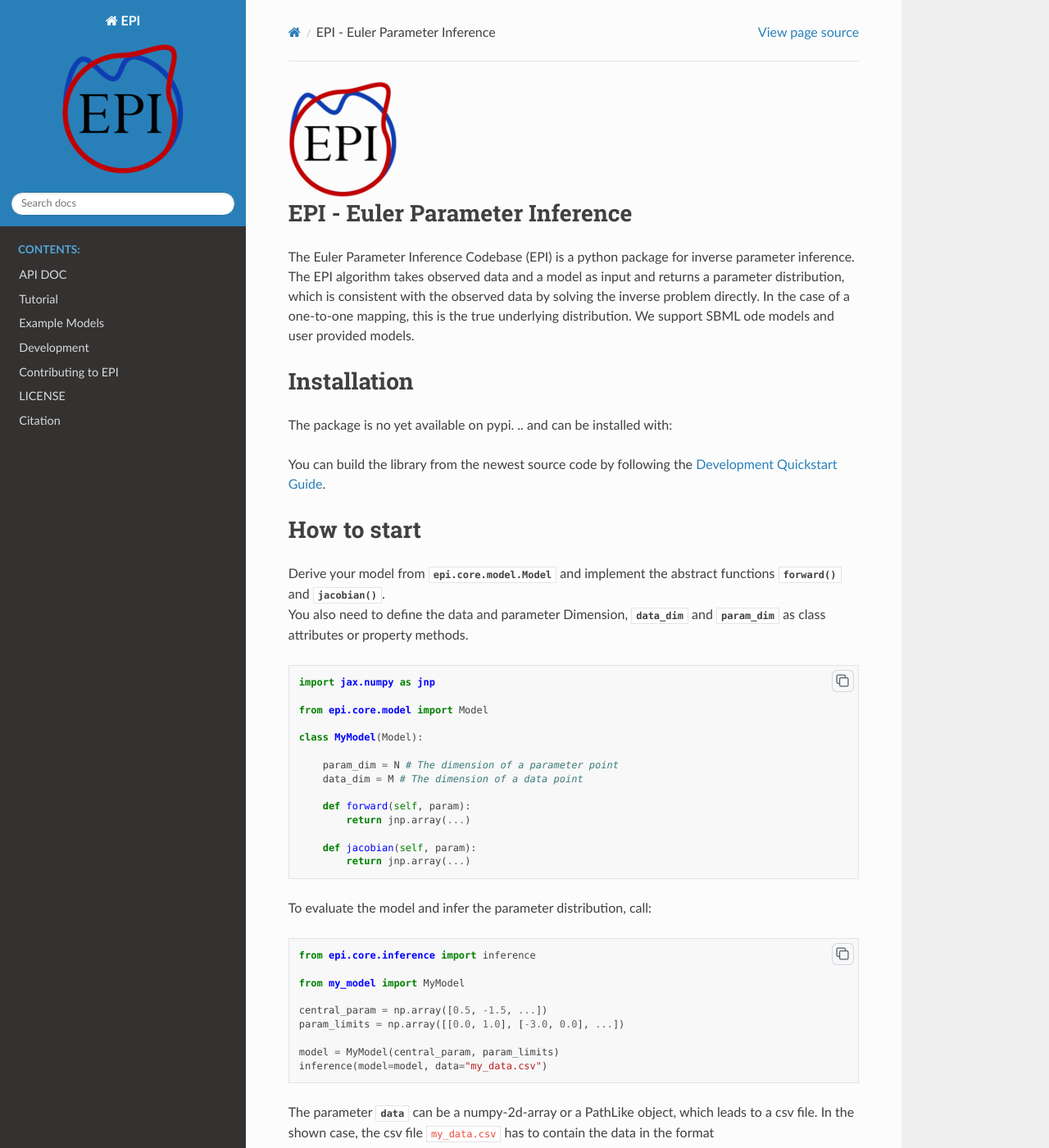
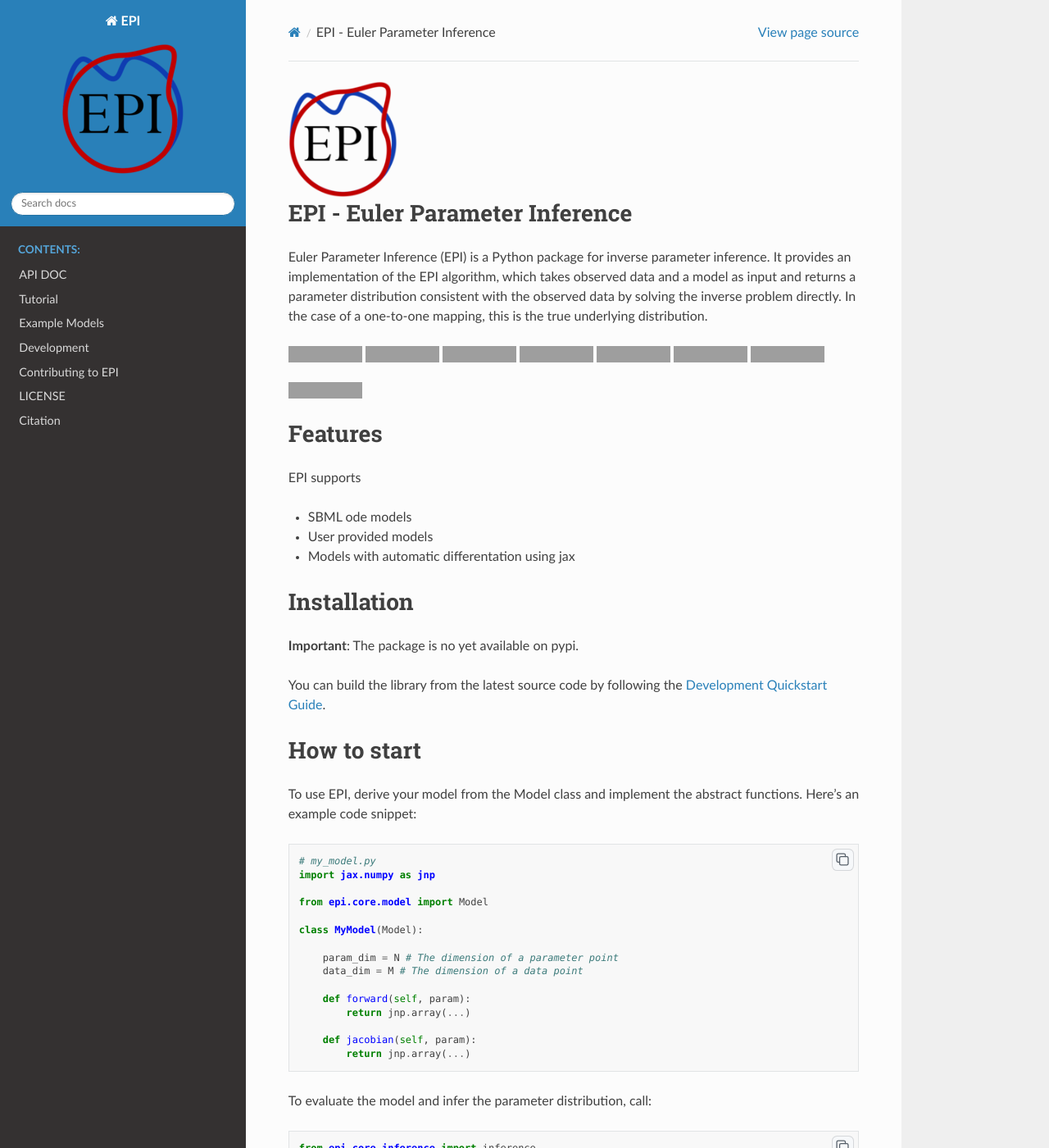
Before and after one commit to Systems-Theory-in-Systems-Biology/EPI, a Sphinx documentation site: the page built from docs/source/welcome.rst, in a window 1280 px wide and 1400 px high. Shown: the whole window at 82% size. Built offline with Sphinx 7.4.7 and the Read the Docs theme 2.0.0, drawn with Linux system fonts in a browser that asks for light colours; pages that are not in the unit, such as notebooks, are missing from menus; some of the changed text lies outside the part shown; grey boxes are pictures that could not be loaded.

Commit message:
Improve wording

```diff
--- a/docs/source/examples/sbml_example.rst
+++ b/docs/source/examples/sbml_example.rst
@@ -11,6 +11,8 @@ ____________
 
 * Super simple setup
 * No need to write any model code
+
+Here's a code snippet to load your own sbml model and to do the parameter inference:
 
 .. code-block:: python
 
--- a/docs/source/welcome.rst
+++ b/docs/source/welcome.rst
@@ -5,35 +5,62 @@
 EPI - Euler Parameter Inference
 -------------------------------
 
-
-The Euler Parameter Inference Codebase (EPI) is a python package for inverse parameter inference.
-The EPI algorithm takes observed data and a model as input and returns a parameter distribution, which is consistent with the observed data by solving the inverse problem directly. In the case of a one-to-one mapping, this is the true underlying distribution.
-We support SBML ode models and user provided models.
+Euler Parameter Inference (EPI) is a Python package for inverse parameter inference. It provides an implementation of the EPI algorithm, which takes observed data and a model as input and returns a parameter distribution consistent with the observed data by solving the inverse problem directly. In the case of a one-to-one mapping, this is the true underlying distribution.
 
 .. Put the badges here?
+.. image:: https://github.com/Systems-Theory-in-Systems-Biology/EPI/actions/workflows/pages/pages-build-deployment/badge.svg
+    :target: https://github.com/Systems-Theory-in-Systems-Biology/EPI/actions/workflows/pages/pages-build-deployment
+.. image:: https://github.com/Systems-Theory-in-Systems-Biology/EPI/actions/workflows/sphinx.yml/badge.svg
+    :target: https://github.com/Systems-Theory-in-Systems-Biology/EPI/actions/workflows/sphinx.yml
+.. image:: https://github.com/Systems-Theory-in-Systems-Biology/EPI/actions/workflows/ci.yml/badge.svg
+    :target: https://github.com/Systems-Theory-in-Systems-Biology/EPI/actions/workflows/ci.yml
+.. image:: https://img.shields.io/github/actions/workflow/status/Systems-Theory-in-Systems-Biology/EPI/ci.yml?label=pytest&logo=pytest
+    :target: https://github.com/Systems-Theory-in-Systems-Biology/EPI/actions/workflows/ci.yml
+    :alt: pytest
+
+.. image:: https://img.shields.io/badge/flake8-checked-blue.svg
+    :target: https://flake8.pycqa.org/
+.. image:: https://img.shields.io/badge/code%20style-black-000000.svg
+    :target: https://github.com/psf/black
+.. image:: https://img.shields.io/badge/License-MIT-yellow.svg
+    :target: ./LICENSE.md
+.. image:: https://img.shields.io/badge/python-3.10-purple.svg
+    :target: https://www.python.org/
+
+--------
+Features
+--------
+
+EPI supports
+
+* SBML ode models
+* User provided models
+* Models with automatic differentation using jax
 
 ------------
 Installation
 ------------
 
-The package is no yet available on pypi.
+**Important**: The package is no yet available on pypi.
+
 ..  and can be installed with:
 
 .. .. code-block:: bash
 
 ..    pip install epi
 
-You can build the library from the newest source code by following the :doc:`Development Quickstart Guide </MarkdownLinks/development>`.
+You can build the library from the latest source code by following the :doc:`Development Quickstart Guide </MarkdownLinks/development>`.
 
 ------------
 How to start
 ------------
 
-| Derive your model from :py:class:`epi.core.model.Model` and implement the abstract functions :py:meth:`~epi.core.model.Model.forward` and :py:meth:`~epi.core.model.Model.jacobian`.
-| You also need to define the data and parameter Dimension, :py:attr:`~epi.core.model.Model.data_dim` and :py:attr:`~epi.core.model.Model.param_dim` as class attributes or property methods.
+.. To use EPI, derive your model from :py:class:`epi.core.model.Model` and implement the abstract functions :py:meth:`~epi.core.model.Model.forward` and :py:meth:`~epi.core.model.Model.jacobian`. You also need to define the data and parameter dimension, :py:attr:`~epi.core.model.Model.data_dim` and :py:attr:`~epi.core.model.Model.param_dim` of your model.
+To use EPI, derive your model from the Model class and implement the abstract functions. Here's an example code snippet:
 
 .. code-block:: python
 
+    # my_model.py
     import jax.numpy as jnp
 
     from epi.core.model import Model
@@ -63,7 +90,7 @@ To evaluate the model and infer the parameter distribution, call:
     model = MyModel(central_param, param_limits)
     inference(model=model, data="my_data.csv")
 
-The parameter :py:attr:`data` can be a numpy-2d-array or a PathLike object, which leads to a csv file. In the shown case, the csv file :file:`my_data.csv` has to contain the data in the format
+The parameter :py:attr:`data` can be a numpy-2d-array or a PathLike object that points to a CSV file. In the example shown above, the CSV file :file:`my_data.csv` should contain the data in the following format:
 
 .. code-block:: text
 
@@ -73,16 +100,16 @@ The parameter :py:attr:`data` can be a numpy-2d-array or a PathLike object, whic
     ...
     datapoint_dim1, datapoint_dim2, datapoint_dim3, ..., datapoint_dimN
 
-which corresponds to a matrix with the shape :py:attr:`nSamples` x :py:attr:`data_dim`. More available options and parameters for the :py:mod:`~epi.core.inference` method can be found in the documentation.
-Most importantly the inference can be done with grid based methods (dense grids, sparse grids) or sampling methods (mcmc).
+This corresponds to a matrix with the shape :py:attr:`nSamples` x :py:attr:`data_dim`. For more available options and parameters for the :py:mod:`~epi.core.inference` method, please refer to the API documentation.
+Note that the inference can be done with grid-based methods (dense grids, sparse grids) or sampling methods (mcmc).
 
-The results are stored in the locations
+The results are stored in the following locations
 
 * :file:`./Applications/<ModelName>/.../OverallParams.csv`
 * :file:`./Applications/<ModelName>/.../OverallSimResults.csv`
 * :file:`./Applications/<ModelName>/.../OverallDensityEvals.csv`
 
-and contain the sampled parameters or grid points, the corresponding data points obtained from the model forward pass and the corresponding density evaluation.
+These files contain the sampled parameters, the corresponding data points obtained from the model forward pass, and the corresponding density evaluation.
 
 .. note::
 
```
Also changed, not shown: README.md (+15 -18 lines), docs/source/examples/stock_example.rst (+6 -2 lines).
